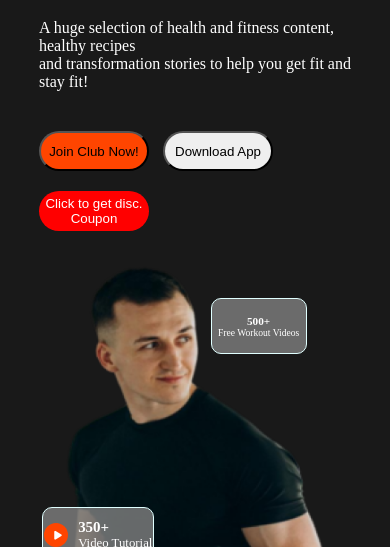
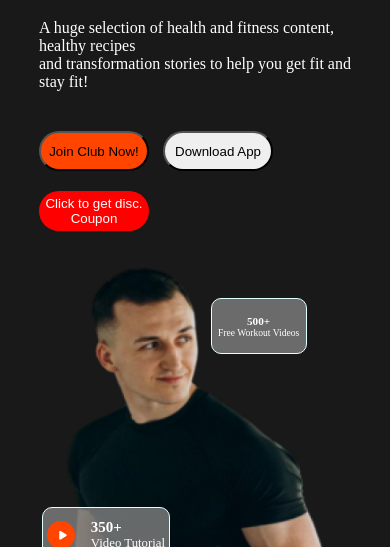
Before and after one commit to theatiq/fitness, a plain HTML site: page index.html in a window 390 px wide. Shown: the part 297-844 px from the top of the page. Drawn offline with Linux system fonts and the light colour scheme.

Commit message:
finalize play button

```diff
--- a/styles/fitness.css
+++ b/styles/fitness.css
@@ -137,7 +137,7 @@ body {
   border-radius: 10px;
   color: white;
   display: flex;
-  justify-content: space-around;
+  justify-content: space-evenly;
   align-items: center;
   position: absolute;
   top: 72%;
@@ -147,8 +147,8 @@ body {
 }
 
 .circle {
-  width: 35px;
-  height: 35px;
+  width: 45px;
+  height: 45px;
   border-radius: 50%;
   background-color: orangered;
 }
@@ -166,8 +166,7 @@ body {
   position: absolute;
   top: 22%;
   left: 60%;
-  /* top: 300px; */
-  /* left: 1120px; */
+  text-align: center;
   cursor: pointer;
   background-color: rgba(128, 128, 128, 0.80);
 }
@@ -489,7 +488,7 @@ footer hr {
 
   #play {
     display: block;
-    transform: translateX(-15px);
+    transform: translateX(-20px);
     font-size: 10px;
   }
 
@@ -580,9 +579,10 @@ footer hr {
   .hero-cycle {
     top: 50%;
     left: 1%;
-    width: 7rem;
+    width: 8rem;
     height: 3.5rem;
     font-size: .8rem;
+    /* gap: 7px; */
   }
 
   .hero-free {
@@ -593,8 +593,8 @@ footer hr {
     font-size: .6rem;
   }
   .circle {
-    height: 1.50rem;
-    width: 1.50rem;
+    height: 1.75rem;
+    width: 1.75rem;
   }
 
   footer hr {
```
